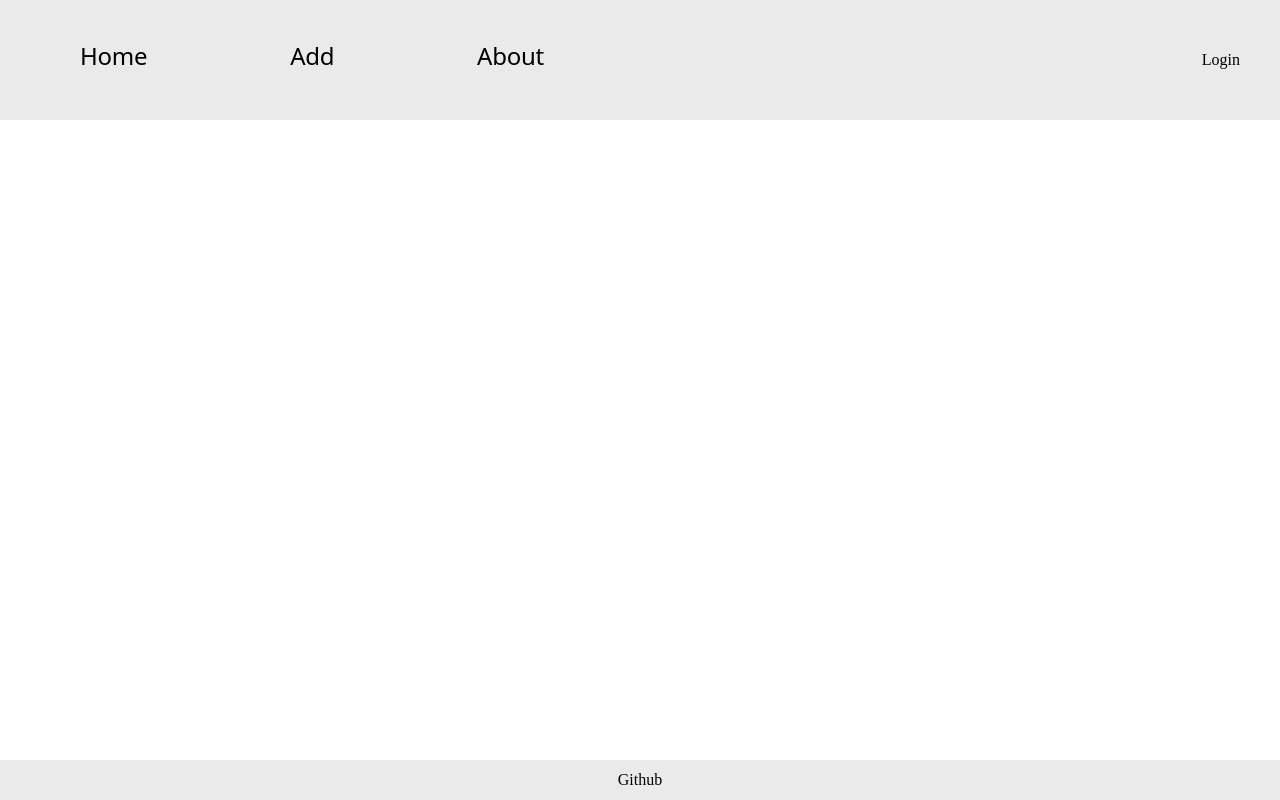
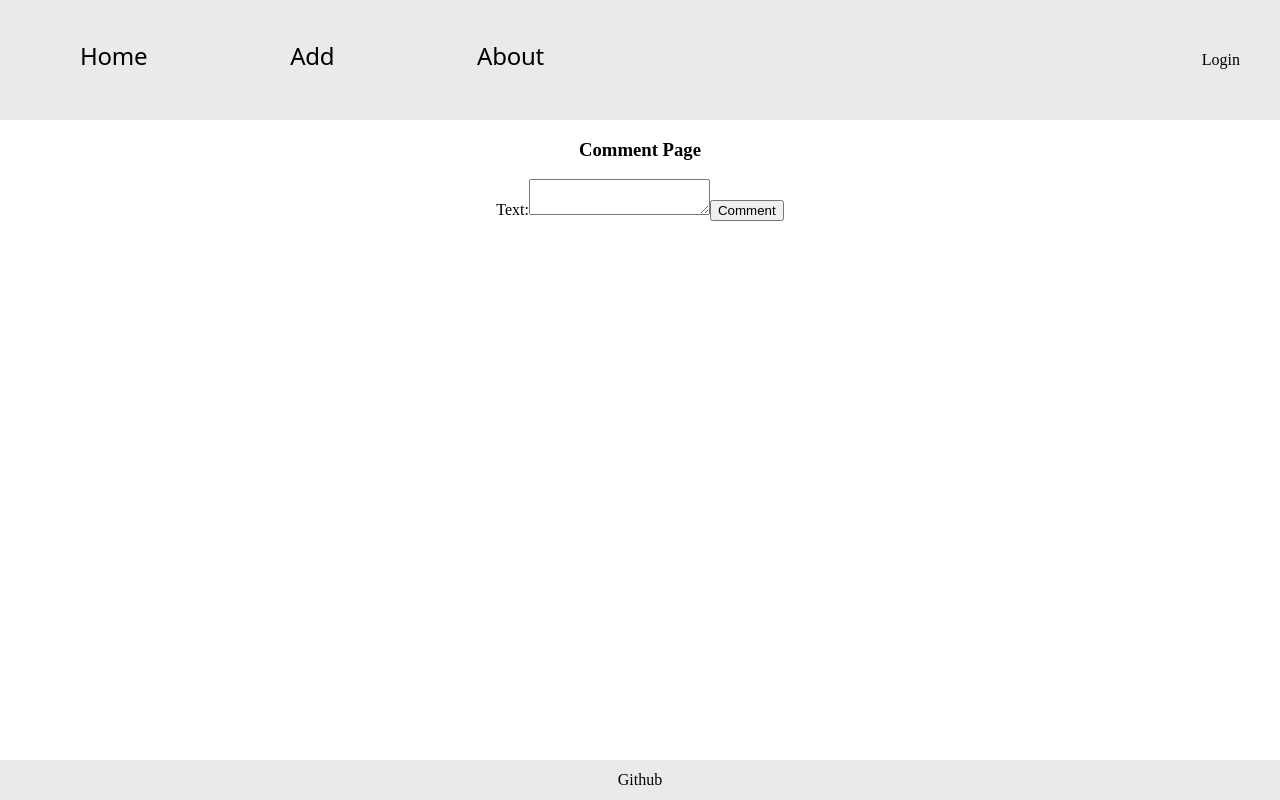
Before and after one commit to Argradi/FlowInk, a React app in the folder frontend/: page /tattoo/1/comment in a window 1280 px wide. Built offline with nearby package versions, Linux system fonts and the light colour scheme; no server answers; the HTML template or start-up script is replaced by a standard one.

Commit message:
feat: Comments added

```diff
--- a/frontend/src/App.jsx
+++ b/frontend/src/App.jsx
@@ -7,6 +7,7 @@ import SignUpPage from "./pages/SignUpPage/SignUpPage"
 import LoginPage from "./pages/LoginPage/LoginPage"
 import AddPage from "./pages/AddPage/AddPage"
 import EditPage from "./pages/EditPage/EditPage"
+import CommentPage from "./pages/CommentPage/CommentPage"
 
 function App() {
   return (
@@ -19,6 +20,7 @@ function App() {
         <Route path="/login" element={<LoginPage />}/>
         <Route path="/add" element={<AddPage />}/>
         <Route path="/edit/:tattooId" element={<EditPage />}/>
+        <Route path="/tattoo/:tattooId/comment" element={<CommentPage />}/>
       </Routes>
       <Footer />
     </>
--- /dev/null
+++ b/frontend/src/pages/CommentPage/CommentPage.jsx
@@ -0,0 +1,50 @@
+import axios from "axios"
+import { useState } from "react"
+import { useNavigate, useParams } from "react-router-dom"
+
+function CommentPage() {
+    const navigate = useNavigate()
+
+    const [ text, setText ] = useState("")
+
+    const { tattooId } = useParams()
+
+    const handleSubmit = (e) => {
+        e.preventDefault()
+
+        const localToken = localStorage.getItem("authToken")
+
+        axios
+            .post(`http://localhost:5005/api/tattoos/${tattooId}/comments`, { text }, {
+                headers: { Authorization: `Bearer ${localToken}` }
+            })
+            .then((response) => {
+                console.log("comentario añadido correctamente:", response.data)
+                navigate(`/tattoo/${tattooId}`)
+            })
+            .catch((err) => {
+                console.log("Error al añadir el comentario:", err.response.data.message)
+                alert("Error al añadir el comentario: " + err.response.data.message)
+            })
+    }
+
+    return(
+        <>
+            <h3>Comment Page</h3>
+            <form onSubmit={handleSubmit}>
+                <label>
+                    Text:
+                    <textarea
+                        type="text"
+                        name="description"
+                        value={text}
+                        onChange={(e) => setText(e.target.value)}
+                    />
+                </label>
+                <button>Comment</button>
+            </form>
+        </>
+    )
+}
+
+export default CommentPage
--- a/frontend/src/pages/DetailsPage/DetailsPage.jsx
+++ b/frontend/src/pages/DetailsPage/DetailsPage.jsx
@@ -51,7 +51,7 @@ function DetailsPage() {
         <div>
             <h1>Details Page</h1>
             <h3>{tattoo.title}</h3>
-            {user && user._id === tattoo.userId &&(
+            {user && user._id === tattoo.userId._id &&(
                 <>
                     <button onClick={deleteTatto}>Borrar</button>
                     <Link to={`/edit/${tattooId}`}>
@@ -59,6 +59,19 @@ function DetailsPage() {
                     </Link>
                 </>
             )}
+            <Link to={`/tattoo/${tattooId}/comment`}>
+                <button>Comentario</button>
+            </Link>
+            <div>
+                {tattoo.comments.map((comment) => {
+                    return (
+                        <div key={comment._id}>
+                            <h4>{comment.userId.name}</h4>
+                            <h3>{comment.text}</h3>
+                        </div>
+                    )
+                })}
+            </div>
         </div>
     )
 }
```
Also changed, not shown: 1 other file (tests, documents, lock files or other folders).
